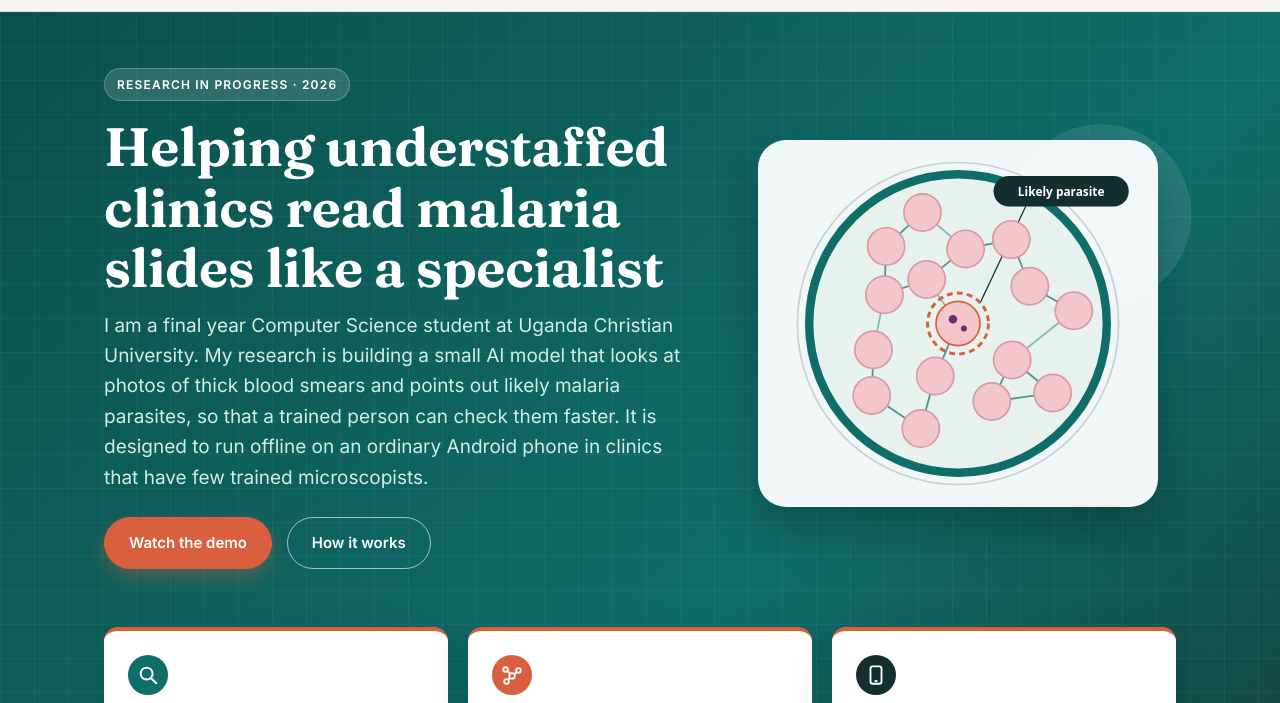
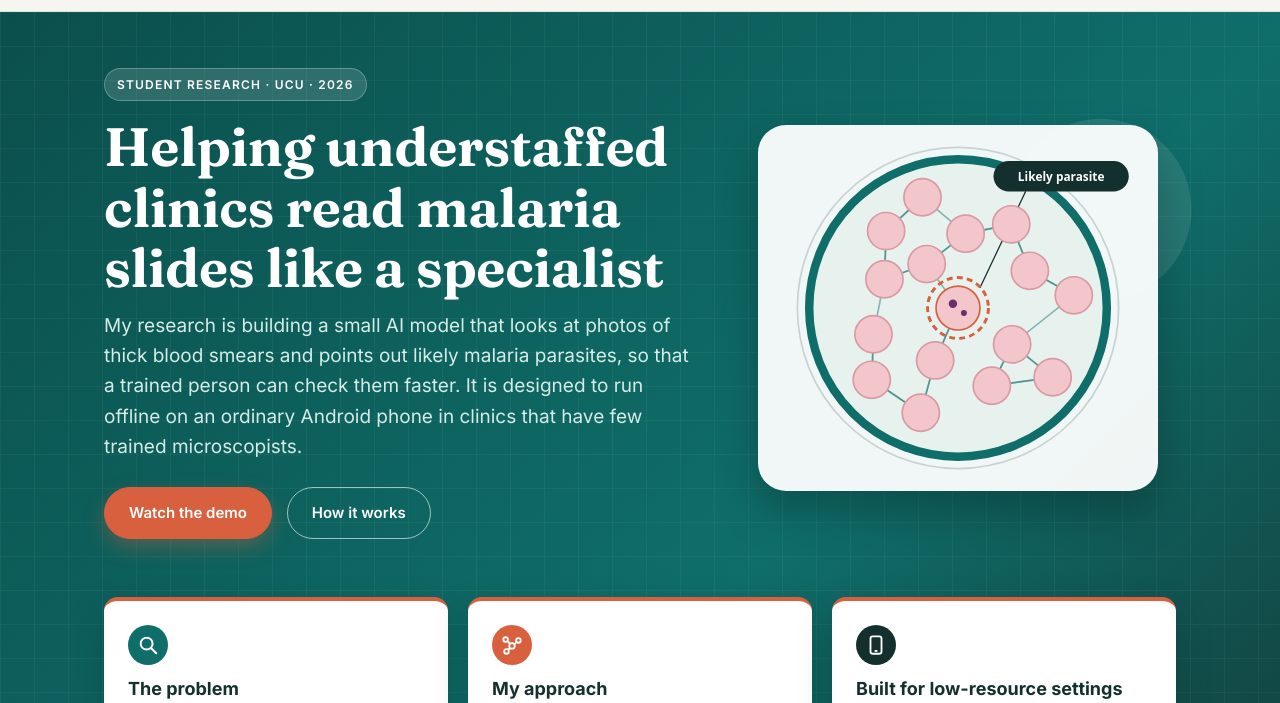
Before and after one commit to AturindaBeine/malaria-microscopy-website, a plain HTML site: page index.html in a window 1280 px wide. Shown: the part 57-760 px from the top of the page. Drawn offline with Linux system fonts and the light colour scheme.

Commit message:
CR-05 update

```diff
--- a/index.html
+++ b/index.html
@@ -33,9 +33,9 @@
       <div class="wrap">
       <section class="hero">
         <div>
-          <span class="tag">Research in progress · 2026</span>
+          <span class="tag">Student research · UCU · 2026</span>
           <h1>Helping understaffed clinics read malaria slides like a specialist</h1>
-          <p class="lead">I am a final year Computer Science student at Uganda Christian University. My research is building a small AI model that looks at photos of thick blood smears and points out likely malaria parasites, so that a trained person can check them faster. It is designed to run offline on an ordinary Android phone in clinics that have few trained microscopists.</p>
+          <p class="lead">My research is building a small AI model that looks at photos of thick blood smears and points out likely malaria parasites, so that a trained person can check them faster. It is designed to run offline on an ordinary Android phone in clinics that have few trained microscopists.</p>
           <p style="margin-top:24px">
             <a class="btn btn-primary" href="#demo">Watch the demo</a>
             <a class="btn btn-secondary" href="#approach">How it works</a>
```
